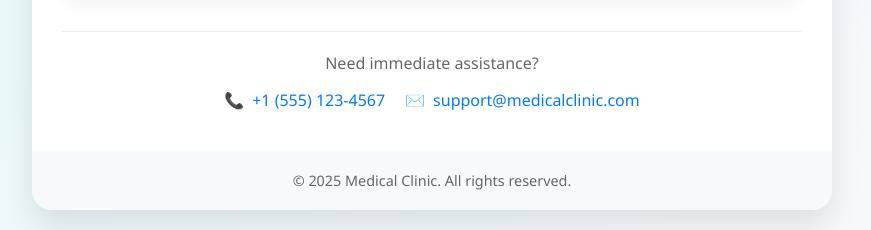
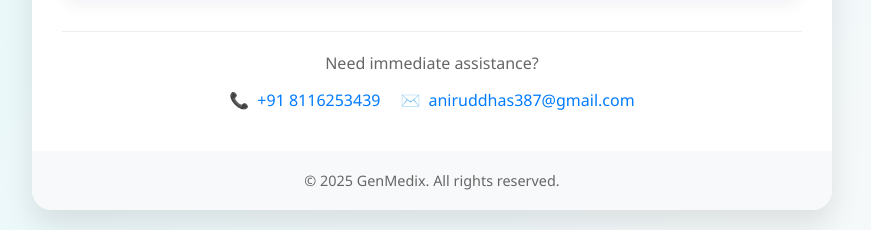
Before and after one commit to Ani811625/GenMedix, a Flask app: template templates/maintenance.html in a window 1280 px wide. Shown: the part 718-948 px from the top of the page, without its empty margins (208-1079 px from the left). Run offline with Flask 3, Linux system fonts and the light colour scheme; the template is opened without the code that fills it, so the values that code supplies are empty; parts of the project's set-up code (start-up, migrations or seed data) failed here and were passed over.

Commit message:
Maintenance Update

```diff
--- a/templates/maintenance.html
+++ b/templates/maintenance.html
@@ -61,7 +61,7 @@
 <head>
     <meta charset="UTF-8">
     <meta name="viewport" content="width=device-width, initial-scale=1.0">
-    <title>Medical Website Maintenance</title>
+    <title>GenMedix</title>
     <style>
         * {
             margin: 0;
@@ -283,18 +283,18 @@
                 <div class="contact-info">
                     <div class="contact-item">
                         <span>📞</span>
-                        <span>+1 (555) 123-4567</span>
+                        <span>+91 8116253439</span>
                     </div>
                     <div class="contact-item">
                         <span>✉️</span>
-                        <span>support@medicalclinic.com</span>
+                        <span>aniruddhas387@gmail.com</span>
                     </div>
                 </div>
             </div>
         </div>
 
         <div class="footer">
-            <p>&copy; 2025 Medical Clinic. All rights reserved.</p>
+            <p>&copy; 2025 GenMedix. All rights reserved.</p>
         </div>
     </div>
 
```
